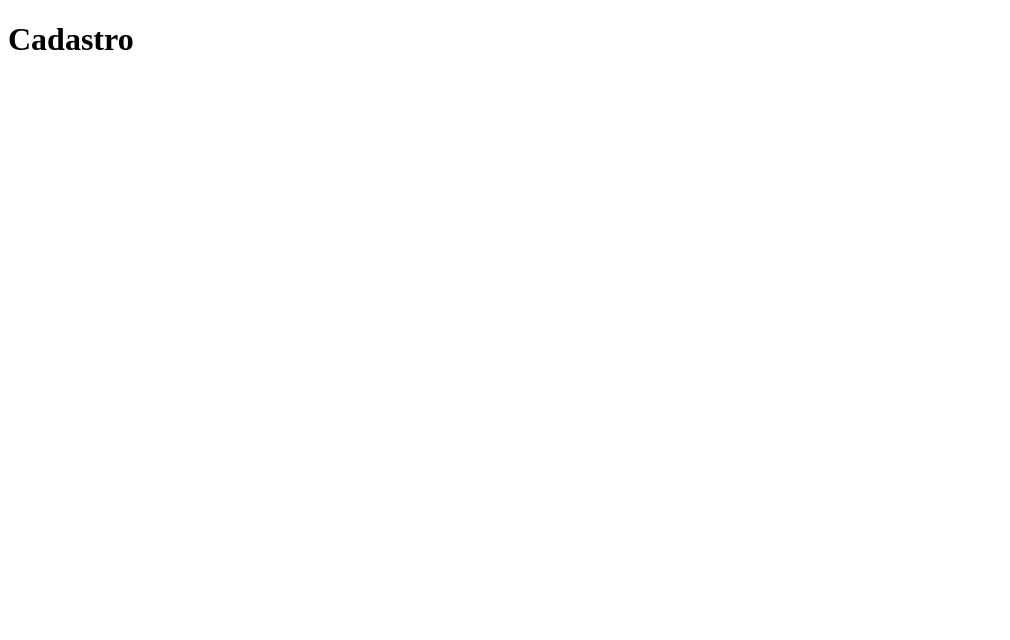
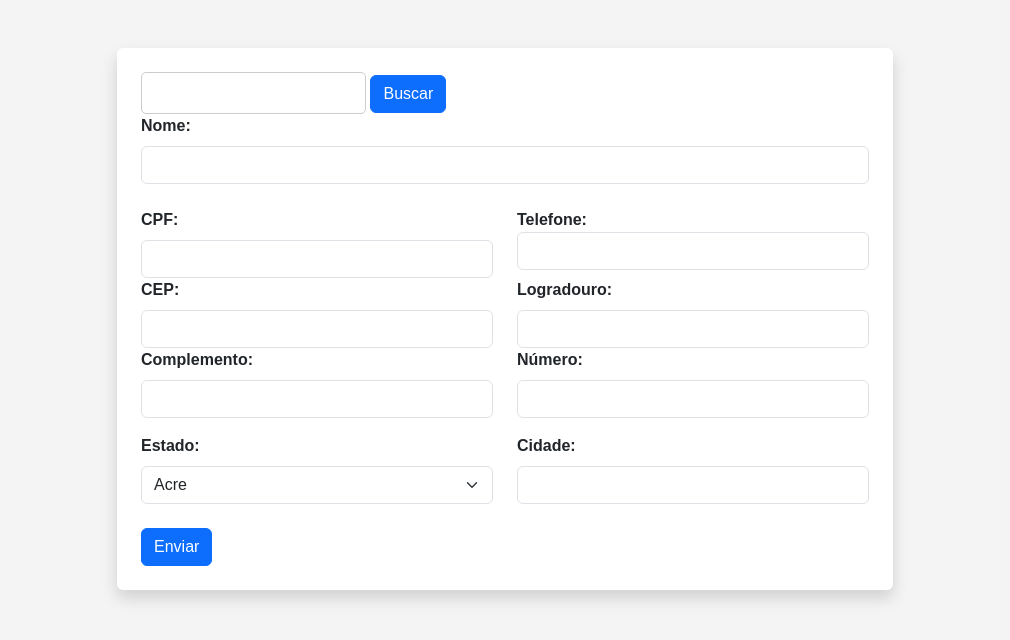
Before and after one commit to joaovict76/cadastro1, an Electron app: page src/views/index.html in a window 1010 px wide. Drawn offline with nearby package versions, Linux system fonts and the light colour scheme; files that its build step writes are made by us from their sources.

Commit message:
cadastro

```diff
--- a/package.json
+++ b/package.json
@@ -9,14 +9,14 @@
   },
   "repository": {
     "type": "git",
-    "url": "git+https://github.com/Jean-Soares9/cadastro.git"
+    "url": "git+https://github.com/joaovict76/cadastro1.git"
   },
   "author": "Jean Andrade",
   "license": "MIT",
   "bugs": {
-    "url": "https://github.com/Jean-Soares9/cadastro/issues"
+    "url": "https://github.com/joaovict76/cadastro1/issues"
   },
-  "homepage": "https://github.com/Jean-Soares9/cadastro#readme",
+  "homepage": "https://github.com/joaovict76/cadastro1#readme",
   "devDependencies": {
     "electron": "^35.0.0"
   }
--- a/src/views/index.html
+++ b/src/views/index.html
@@ -9,6 +9,105 @@
     <title>Cadastro de Clientes</title>
 </head>
 <body>
-    <h1>Cadastro</h1>
+    <!-- Bootstrap -->
+    <link href="https://cdn.jsdelivr.net/npm/bootstrap@5.3.0/dist/css/bootstrap.min.css" rel="stylesheet">
+
+    <!-- jQuery e Máscaras -->
+    <script src="https://code.jquery.com/jquery-3.6.0.min.js"></script>
+    <script src="https://cdnjs.cloudflare.com/ajax/libs/jquery.mask/1.14.16/jquery.mask.min.js"></script>
+
+    <!-- CSS Customizado -->
+    <link rel="stylesheet" href="style.css">
+</head>
+
+    <div class="container mt-5">
+        <form id="cadastro" class="p-4 shadow rounded bg-white">
+            <div class="row">
+                <div class="col-md-12">
+                    <input type="buscar" name="buscar" id="buscar">
+                    <button type="button" id=" buscar" class="btn btn-primary">Buscar</button>
+                </div>
+                <div class="col-md-12">
+                    <label for="nome" class="form-label">Nome:</label>
+                    <input type="text" id="nome" class="form-control" required><br>
+                </div>
+                <div class="col-md-6">
+                    <label for="cpf" class="form-label">CPF:</label>
+                    <input type="text" id="cpf" class="form-control" onblur="validarCPF()">
+                    <div id="cpfErro" class="text-danger mt-1" style="display: none;">CPF inválido</div>
+    </div>
+                <div class="col-md-6">
+                    <label for="form-label">Telefone:</label>
+                    <input type="text" id="telefone" class="form-control">
+                </div>
+
+            </div>
+
+            <div class="row">
+                <div class="col-md-6">
+                    <label for="cep" class="form-label">CEP:</label>
+                    <input type="text" id="cep" class="form-control">
+                </div>
+                <div class="col-md-6">
+                    <label for="logradouro" class="form-label">Logradouro:</label>
+                    <input type="text" id="logradouro" class="form-control" >
+                </div>
+
+                <div class="col-md-6">
+                    <label for="complemento" class="form-label">Complemento:</label>
+                    <input type="text" id="complemento" class="form-control">
+                </div>
+                <div class="col-md-6">
+                    <label for="numero" class="form-label">Número:</label>
+                    <input type="text" id="numero" class="form-control" required>
+                </div>
+            </div>
+
+            <div class="row mt-3">
+                <div class="col-md-6">
+                    <label for="estado" class="form-label">Estado:</label>
+                    <select id="estado" class="form-select">
+                        <option value="AC">Acre</option>
+                        <option value="AL">Alagoas</option>
+                        <option value="AP">Amapá</option>
+                        <option value="AM">Amazonas</option>
+                        <option value="BA">Bahia</option>
+                        <option value="CE">Ceará</option>
+                        <option value="DF">Distrito Federal</option>
+                        <option value="ES">Espirito Santo</option>
+                        <option value="GO">Goiás</option>
+                        <option value="MA">Maranhão</option>
+                        <option value="MT">Mato Grosso</option>
+                        <option value="MS">Mato Grosso do Sul</option>
+                        <option value="MG">Minas Gerais</option>
+                        <option value="PA">Pará</option>
+                        <option value="PB">Paraíba</option>
+                        <option value="PR">Paraná</option>
+                        <option value="PE">Pernambuco</option>
+                        <option value="PI">Piauí</option>
+                        <option value="RJ">Rio de Janeiro</option>
+                        <option value="RN">Rio Grande do Norte</option>
+                        <option value="RS">Rio Grande do Sul</option>
+                        <option value="RO">Rondônia</option>
+                        <option value="RR">Roraima</option>
+                        <option value="SC">Santa Catarina</option>
+                        <option value="SP">São Paulo</option>
+                        <option value="SE">Sergipe</option>
+                        <option value="TO">Tocantins</option>
+                    </select>
+                </div>
+                <div class="col-md-6">
+                    <label for="cidade" class="form-label">Cidade:</label>
+                    <input type="text" id="cidade" class="form-control">
+                </div>
+            </div>
+
+            <button type="submit" class="btn btn-primary mt-4">Enviar</button>
+        </form>
+    </div>
+
+    <!-- Bootstrap JS -->
+    <script src="https://cdn.jsdelivr.net/npm/bootstrap@5.3.0/dist/js/bootstrap.bundle.min.js"></script>
+    <script src="script.js"></script>
 </body>
 </html>
--- /dev/null
+++ b/style.css
@@ -0,0 +1,64 @@
+body {
+    font-family: Arial, sans-serif;
+    background-color: #f4f4f4;
+    margin: 0;
+    padding: 0;
+}
+
+.container {
+    max-width: 800px;
+}
+
+h3 {
+    color: #333;
+    border-bottom: 2px solid #ddd;
+    padding-bottom: 5px;
+}
+
+form {
+    background: #fff;
+    border-radius: 10px;
+    padding: 30px;
+    box-shadow: 0px 0px 10px rgba(0, 0, 0, 0.1);
+}
+
+label {
+    font-weight: bold;
+}
+
+input, select {
+    border: 1px solid #ccc;
+    border-radius: 5px;
+    font-size: 16px;
+    padding: 8px;
+}
+
+
+button {
+    padding: 10px;
+    font-size: 18px;
+    cursor: pointer;
+}
+
+button:hover {
+    background-color: #0056b3;
+}
+
+/* Responsivo */
+@media (max-width: 768px) {
+    .container {
+        max-width: 100%;
+    }
+}
+
+#mensagem {
+    margin-top: 10px;
+    font-size: 18px;
+    font-weight: bold;
+}
+.valido {
+    color: green;
+}
+.invalido {
+    color: red;
+}
```
Also changed, not shown: script.js (added, +61 -0 lines), src/views/sobre.html (+2 -2 lines).
